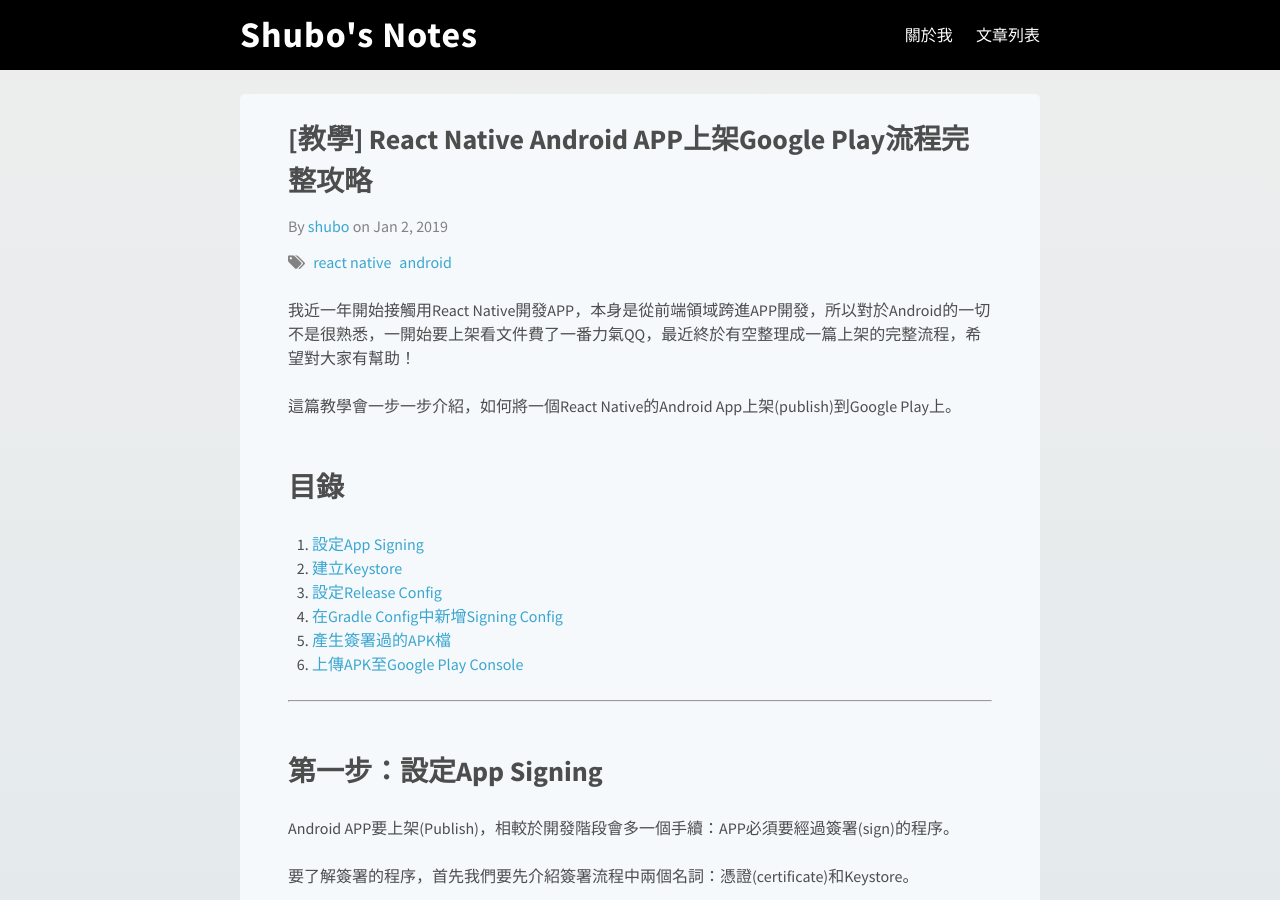
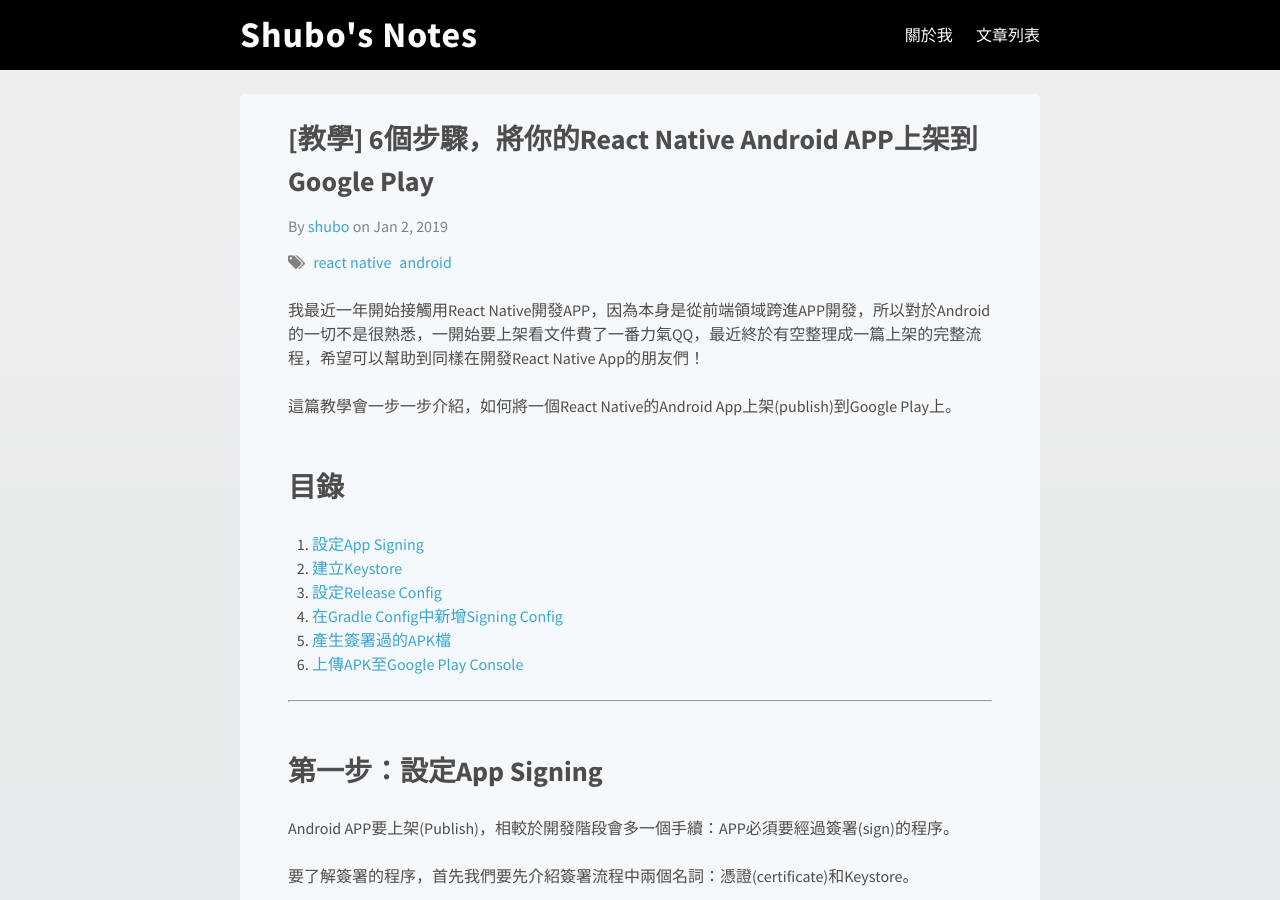
Before and after one commit to shuboc/shuboc.github.io, a Jekyll site: the page built from _posts/2019-01-02-react-native-android-publish.md, in a window 1280 px wide and 900 px high. Built offline with Jekyll 4.4.1, drawn with Linux system fonts in a browser that asks for light colours; nearby versions of some CDN libraries; library files that are not in the unit come from our copies; comment, search, counter and statistics services are not loaded; some of the changed text lies outside the part shown.

Commit message:
Adjust title for seo

```diff
--- a/_posts/2019-01-02-react-native-android-publish.md
+++ b/_posts/2019-01-02-react-native-android-publish.md
@@ -1,11 +1,11 @@
 ---
-title: "[教學] React Native Android APP上架Google Play流程完整攻略"
+title: "[教學] 6個步驟，將你的React Native Android APP上架到Google Play"
 description: "這篇教學會一步一步介紹，如何將一個React Native的Android App上架(publish)到Google Play上。"
 image: "https://facebook.github.io/react-native/img/header_logo.png"
 tags: ["react native", "android"]
 ---
 
-我近一年開始接觸用React Native開發APP，本身是從前端領域跨進APP開發，所以對於Android的一切不是很熟悉，一開始要上架看文件費了一番力氣QQ，最近終於有空整理成一篇上架的完整流程，希望對大家有幫助！
+我最近一年開始接觸用React Native開發APP，因為本身是從前端領域跨進APP開發，所以對於Android的一切不是很熟悉，一開始要上架看文件費了一番力氣QQ，最近終於有空整理成一篇上架的完整流程，希望可以幫助到同樣在開發React Native App的朋友們！
 
 這篇教學會一步一步介紹，如何將一個React Native的Android App上架(publish)到Google Play上。
 
```
Also changed, not shown: _posts/2018-03-04-javascript-closure.md (+1 -1 lines).
